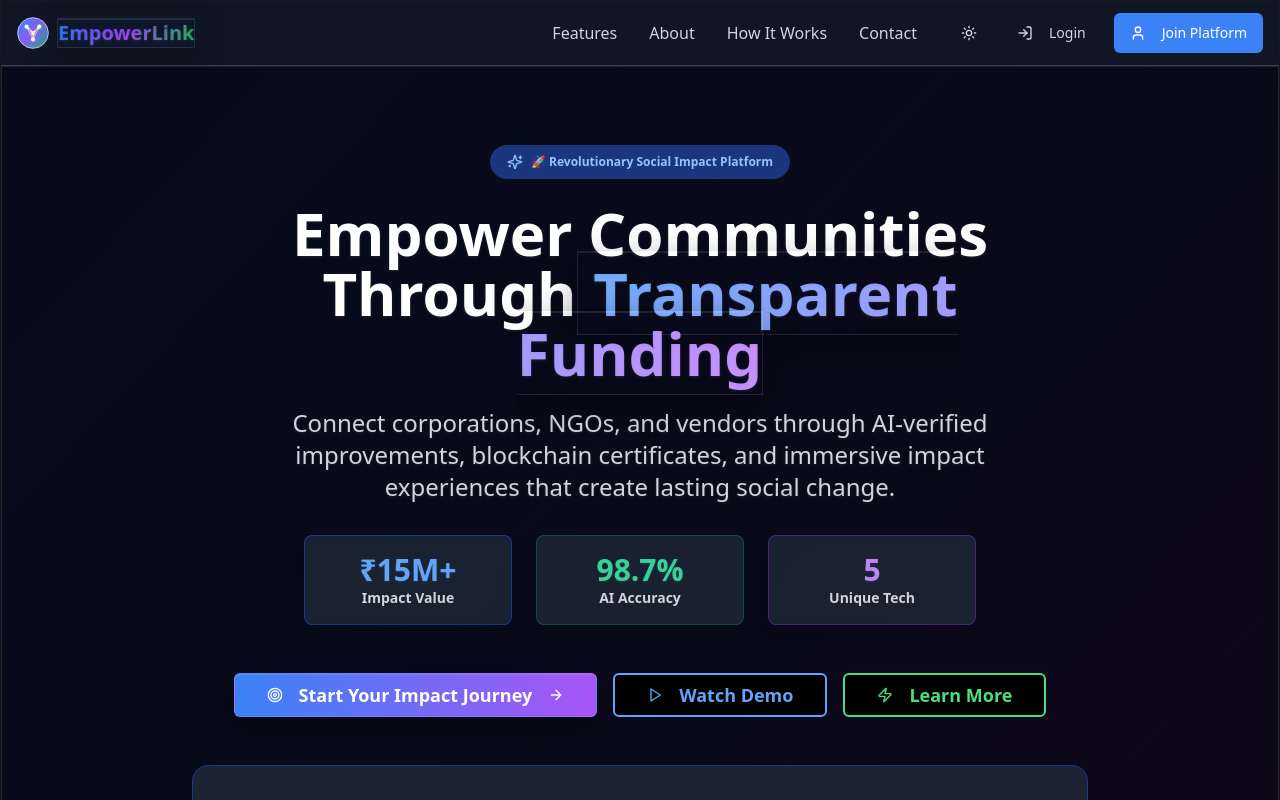
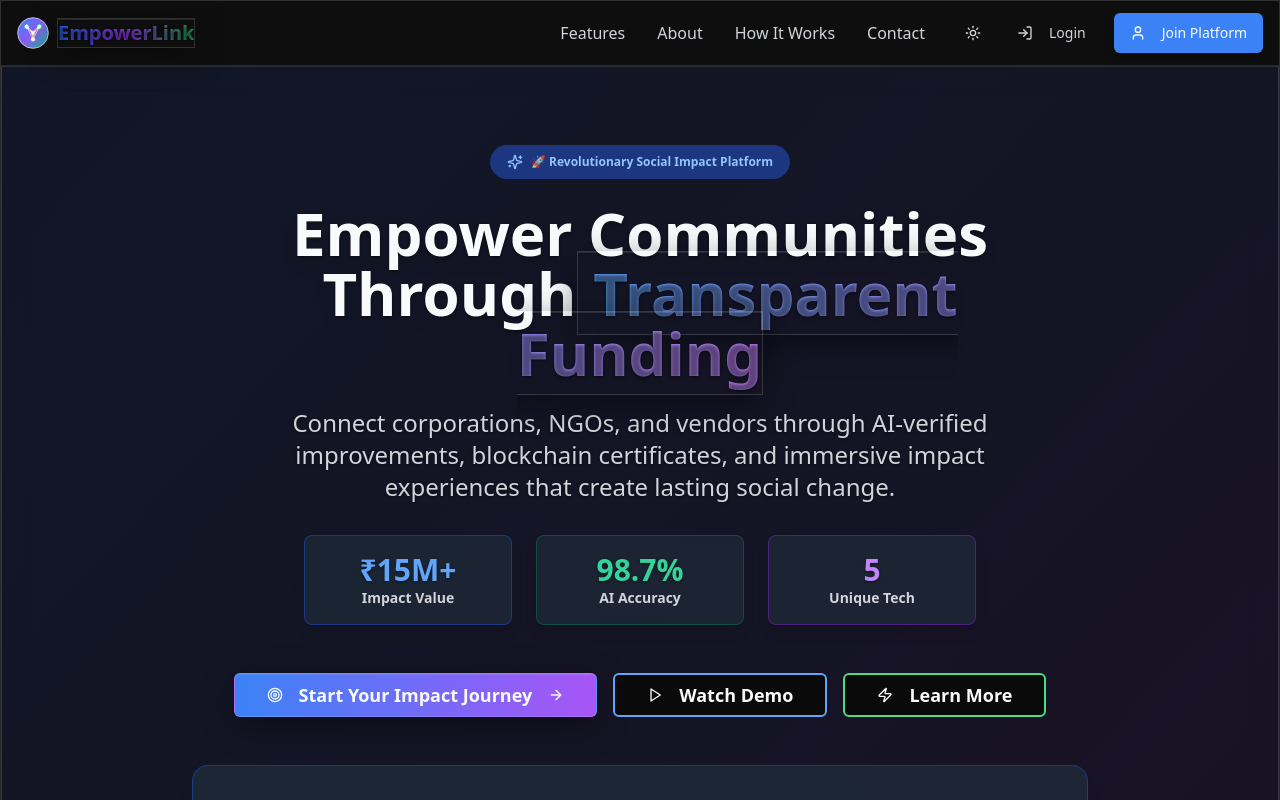
Before and after one commit to Mahi1801/trust-growth-network, a React (Vite) app: page / in a window 1280 px wide. Both pictures are taken after a click on the button "Switch to dark mode". Shown: the top 800 px of the page. Built offline with nearby package versions, Linux system fonts and the light colour scheme.

Commit message:
Refactor: Improved dark mode toggle and styling
Improved dark mode toggle functionality and enhanced color scheme for better visibility in dark mode.

```diff
--- a/src/components/Navbar.tsx
+++ b/src/components/Navbar.tsx
@@ -13,15 +13,21 @@ interface NavbarProps {
 const Navbar = ({ onLoginClick, onSignupClick }: NavbarProps) => {
   const [isOpen, setIsOpen] = useState(false);
   const [isDarkMode, setIsDarkMode] = useState(false);
+  const [mounted, setMounted] = useState(false);
   const { user, profile, logout } = useAuth();
 
   useEffect(() => {
+    setMounted(true);
     // Check for saved dark mode preference or default to light mode
     const savedMode = localStorage.getItem('darkMode');
     const prefersDark = savedMode === 'true' || (!savedMode && window.matchMedia('(prefers-color-scheme: dark)').matches);
     setIsDarkMode(prefersDark);
+
+    // Apply dark mode class immediately to prevent flash
     if (prefersDark) {
       document.documentElement.classList.add('dark');
+    } else {
+      document.documentElement.classList.remove('dark');
     }
   }, []);
 
@@ -29,11 +35,20 @@ const Navbar = ({ onLoginClick, onSignupClick }: NavbarProps) => {
     const newMode = !isDarkMode;
     setIsDarkMode(newMode);
     localStorage.setItem('darkMode', newMode.toString());
+
+    // Add smooth transition for theme change
+    document.documentElement.style.transition = 'background-color 0.3s ease, color 0.3s ease';
+
     if (newMode) {
       document.documentElement.classList.add('dark');
     } else {
       document.documentElement.classList.remove('dark');
     }
+
+    // Remove transition after change is complete
+    setTimeout(() => {
+      document.documentElement.style.transition = '';
+    }, 300);
   };
 
   const scrollToSection = (sectionId: string) => {
@@ -48,8 +63,13 @@ const Navbar = ({ onLoginClick, onSignupClick }: NavbarProps) => {
     window.location.href = '/';
   };
 
+  // Prevent hydration mismatch
+  if (!mounted) {
+    return null;
+  }
+
   return (
-    <nav className="fixed top-0 w-full bg-white/95 dark:bg-gray-900/95 backdrop-blur-sm border-b border-gray-200 dark:border-gray-700 z-50 transition-colors duration-200">
+    <nav className="fixed top-0 w-full bg-white/95 dark:bg-gray-900/95 backdrop-blur-sm border-b border-gray-200 dark:border-gray-700 z-50 transition-all duration-300">
       <div className="container mx-auto px-4">
         <div className="flex justify-between items-center h-16">
           <Logo onClick={handleLogoClick} />
@@ -58,49 +78,56 @@ const Navbar = ({ onLoginClick, onSignupClick }: NavbarProps) => {
           <div className="hidden md:flex items-center space-x-8">
             <button
               onClick={() => scrollToSection('features')}
-              className="text-gray-700 dark:text-gray-300 hover:text-blue-600 dark:hover:text-blue-400 transition-colors"
+              className="text-gray-700 dark:text-gray-300 hover:text-blue-600 dark:hover:text-blue-400 transition-all duration-200 font-medium"
             >
               Features
             </button>
             <button
               onClick={() => scrollToSection('about')}
-              className="text-gray-700 dark:text-gray-300 hover:text-blue-600 dark:hover:text-blue-400 transition-colors"
+              className="text-gray-700 dark:text-gray-300 hover:text-blue-600 dark:hover:text-blue-400 transition-all duration-200 font-medium"
             >
               About
             </button>
             <button
               onClick={() => scrollToSection('how-it-works')}
-              className="text-gray-700 dark:text-gray-300 hover:text-blue-600 dark:hover:text-blue-400 transition-colors"
+              className="text-gray-700 dark:text-gray-300 hover:text-blue-600 dark:hover:text-blue-400 transition-all duration-200 font-medium"
             >
               How It Works
             </button>
             <button
               onClick={() => scrollToSection('contact')}
-              className="text-gray-700 dark:text-gray-300 hover:text-blue-600 dark:hover:text-blue-400 transition-colors"
+              className="text-gray-700 dark:text-gray-300 hover:text-blue-600 dark:hover:text-blue-400 transition-all duration-200 font-medium"
             >
               Contact
             </button>
 
             <div className="flex items-center space-x-3">
-              {/* Dark Mode Toggle */}
+              {/* Enhanced Dark Mode Toggle */}
               <Button
                 variant="ghost"
                 size="sm"
                 onClick={toggleDarkMode}
-                className="text-gray-700 dark:text-gray-300 hover:text-blue-600 dark:hover:text-blue-400"
+                className="dark-mode-toggle relative text-gray-700 dark:text-gray-300 hover:text-blue-600 dark:hover:text-blue-400 hover:bg-blue-50 dark:hover:bg-blue-900/20 transition-all duration-300 rounded-full p-2"
+                aria-label={isDarkMode ? "Switch to light mode" : "Switch to dark mode"}
               >
-                {isDarkMode ? <Sun className="h-4 w-4" /> : <Moon className="h-4 w-4" />}
+                <div className="relative">
+                  {isDarkMode ? (
+                    <Sun className="h-5 w-5 transform transition-transform duration-300 hover:rotate-180" />
+                  ) : (
+                    <Moon className="h-5 w-5 transform transition-transform duration-300 hover:-rotate-12" />
+                  )}
+                </div>
               </Button>
 
               {user && profile ? (
                 <>
-                  <span className="text-gray-700 dark:text-gray-300">
+                  <span className="text-gray-700 dark:text-gray-300 font-medium">
                     Welcome, {profile.first_name || user.email}!
                   </span>
                   <Button
                     variant="ghost"
                     onClick={logout}
-                    className="text-gray-700 dark:text-gray-300 hover:text-blue-600 dark:hover:text-blue-400"
+                    className="text-gray-700 dark:text-gray-300 hover:text-red-600 dark:hover:text-red-400 hover:bg-red-50 dark:hover:bg-red-900/20 transition-all duration-200"
                   >
                     <LogOut className="h-4 w-4 mr-2" />
                     Logout
@@ -111,14 +138,14 @@ const Navbar = ({ onLoginClick, onSignupClick }: NavbarProps) => {
                   <Button
                     variant="ghost"
                     onClick={onLoginClick}
-                    className="text-gray-700 dark:text-gray-300 hover:text-blue-600 dark:hover:text-blue-400"
+                    className="text-gray-700 dark:text-gray-300 hover:text-blue-600 dark:hover:text-blue-400 hover:bg-blue-50 dark:hover:bg-blue-900/20 transition-all duration-200"
                   >
                     <LogIn className="h-4 w-4 mr-2" />
                     Login
                   </Button>
                   <Button
                     onClick={onSignupClick}
-                    className="bg-blue-600 hover:bg-blue-700 text-white dark:bg-blue-500 dark:hover:bg-blue-600"
+                    className="bg-blue-600 hover:bg-blue-700 text-white dark:bg-blue-500 dark:hover:bg-blue-600 transition-all duration-200 shadow-lg hover:shadow-xl transform hover:-translate-y-0.5"
                   >
                     <User className="h-4 w-4 mr-2" />
                     Join Platform
@@ -134,14 +161,20 @@ const Navbar = ({ onLoginClick, onSignupClick }: NavbarProps) => {
               variant="ghost"
               size="sm"
               onClick={toggleDarkMode}
-              className="text-gray-700 dark:text-gray-300"
+              className="dark-mode-toggle text-gray-700 dark:text-gray-300 hover:bg-blue-50 dark:hover:bg-blue-900/20 transition-all duration-300 rounded-full p-2"
+              aria-label={isDarkMode ? "Switch to light mode" : "Switch to dark mode"}
             >
-              {isDarkMode ? <Sun className="h-4 w-4" /> : <Moon className="h-4 w-4" />}
+              {isDarkMode ? (
+                <Sun className="h-4 w-4 transform transition-transform duration-300" />
+              ) : (
+                <Moon className="h-4 w-4 transform transition-transform duration-300" />
+              )}
             </Button>
             <Button
               variant="ghost"
               size="sm"
               onClick={() => setIsOpen(!isOpen)}
+              className="text-gray-700 dark:text-gray-300 hover:bg-gray-100 dark:hover:bg-gray-800 transition-all duration-200"
             >
               {isOpen ? <X className="h-6 w-6" /> : <Menu className="h-6 w-6" />}
             </Button>
@@ -150,29 +183,29 @@ const Navbar = ({ onLoginClick, onSignupClick }: NavbarProps) => {
 
         {/* Mobile Navigation */}
         {isOpen && (
-          <div className="md:hidden border-t border-gray-200 dark:border-gray-700 py-4">
+          <div className="md:hidden border-t border-gray-200 dark:border-gray-700 py-4 bg-white/95 dark:bg-gray-900/95 backdrop-blur-sm">
             <div className="flex flex-col space-y-4">
               <button
                 onClick={() => scrollToSection('features')}
-                className="text-gray-700 dark:text-gray-300 hover:text-blue-600 dark:hover:text-blue-400 transition-colors text-left"
+                className="text-gray-700 dark:text-gray-300 hover:text-blue-600 dark:hover:text-blue-400 transition-all duration-200 text-left font-medium py-2"
               >
                 Features
               </button>
               <button
                 onClick={() => scrollToSection('about')}
-                className="text-gray-700 dark:text-gray-300 hover:text-blue-600 dark:hover:text-blue-400 transition-colors text-left"
+                className="text-gray-700 dark:text-gray-300 hover:text-blue-600 dark:hover:text-blue-400 transition-all duration-200 text-left font-medium py-2"
               >
                 About
               </button>
               <button
                 onClick={() => scrollToSection('how-it-works')}
-                className="text-gray-700 dark:text-gray-300 hover:text-blue-600 dark:hover:text-blue-400 transition-colors text-left"
+                className="text-gray-700 dark:text-gray-300 hover:text-blue-600 dark:hover:text-blue-400 transition-all duration-200 text-left font-medium py-2"
               >
                 How It Works
               </button>
               <button
                 onClick={() => scrollToSection('contact')}
-                className="text-gray-700 dark:text-gray-300 hover:text-blue-600 dark:hover:text-blue-400 transition-colors text-left"
+                className="text-gray-700 dark:text-gray-300 hover:text-blue-600 dark:hover:text-blue-400 transition-all duration-200 text-left font-medium py-2"
               >
                 Contact
               </button>
@@ -180,13 +213,13 @@ const Navbar = ({ onLoginClick, onSignupClick }: NavbarProps) => {
               <div className="flex flex-col space-y-2 pt-4 border-t border-gray-200 dark:border-gray-700">
                 {user && profile ? (
                   <>
-                    <span className="text-gray-700 dark:text-gray-300">
+                    <span className="text-gray-700 dark:text-gray-300 font-medium py-2">
                       Welcome, {profile.first_name || user.email}!
                     </span>
                     <Button
                       variant="outline"
                       onClick={logout}
-                      className="justify-start"
+                      className="justify-start border-gray-300 dark:border-gray-600 hover:bg-red-50 dark:hover:bg-red-900/20 hover:border-red-300 dark:hover:border-red-600 transition-all duration-200"
                     >
                       <LogOut className="h-4 w-4 mr-2" />
                       Logout
@@ -197,14 +230,14 @@ const Navbar = ({ onLoginClick, onSignupClick }: NavbarProps) => {
                     <Button
                       variant="outline"
                       onClick={onLoginClick}
-                      className="justify-start"
+                      className="justify-start border-gray-300 dark:border-gray-600 hover:bg-blue-50 dark:hover:bg-blue-900/20 hover:border-blue-300 dark:hover:border-blue-600 transition-all duration-200"
                     >
                       <LogIn className="h-4 w-4 mr-2" />
                       Login
                     </Button>
                     <Button
                       onClick={onSignupClick}
-                      className="bg-blue-600 hover:bg-blue-700 text-white justify-start"
+                      className="bg-blue-600 hover:bg-blue-700 text-white justify-start shadow-lg transition-all duration-200"
                     >
                       <User className="h-4 w-4 mr-2" />
                       Join Platform
--- a/src/index.css
+++ b/src/index.css
@@ -46,11 +46,11 @@
   }
 
   .dark {
-    --background: 0 0% 0%;
+    --background: 0 0% 3.9%;
     --foreground: 0 0% 98%;
-    --card: 0 0% 3.9%;
+    --card: 0 0% 7%;
     --card-foreground: 0 0% 98%;
-    --popover: 0 0% 3.9%;
+    --popover: 0 0% 7%;
     --popover-foreground: 0 0% 98%;
     --primary: 0 0% 98%;
     --primary-foreground: 0 0% 9%;
@@ -65,7 +65,7 @@
     --border: 0 0% 14.9%;
     --input: 0 0% 14.9%;
     --ring: 0 0% 83.1%;
-    --sidebar-background: 0 0% 3.9%;
+    --sidebar-background: 0 0% 7%;
     --sidebar-foreground: 0 0% 98%;
     --sidebar-primary: 0 0% 98%;
     --sidebar-primary-foreground: 0 0% 9%;
@@ -79,6 +79,7 @@
 @layer base {
   * {
     @apply border-border;
+    transition: background-color 0.3s ease, color 0.3s ease, border-color 0.3s ease;
   }
 
   body {
@@ -91,18 +92,20 @@
     background-size: 100% 100%, 600px 600px, 500px 500px, 800px 800px;
     background-attachment: fixed;
     min-height: 100vh;
+    transition: all 0.3s ease;
   }
 
   .dark body {
     background:
-      linear-gradient(135deg, rgba(0, 0, 0, 0.95) 0%, rgba(0, 0, 0, 0.98) 50%, rgba(0, 0, 0, 1) 100%),
-      radial-gradient(circle at 20% 20%, rgba(59, 130, 246, 0.1) 0%, transparent 50%),
-      radial-gradient(circle at 80% 80%, rgba(147, 51, 234, 0.1) 0%, transparent 50%);
-    background-size: 100% 100%, 600px 600px, 500px 500px;
+      linear-gradient(135deg, rgba(0, 0, 0, 0.98) 0%, rgba(15, 15, 15, 0.98) 50%, rgba(0, 0, 0, 1) 100%),
+      radial-gradient(circle at 20% 20%, rgba(59, 130, 246, 0.15) 0%, transparent 50%),
+      radial-gradient(circle at 80% 80%, rgba(147, 51, 234, 0.15) 0%, transparent 50%),
+      radial-gradient(circle at 50% 50%, rgba(16, 185, 129, 0.12) 0%, transparent 60%);
+    background-size: 100% 100%, 600px 600px, 500px 500px, 800px 800px;
     background-attachment: fixed;
   }
 
-  /* Subtle geometric pattern overlay */
+  /* Enhanced geometric pattern overlay */
   body::before {
     content: '';
     position: fixed;
@@ -117,21 +120,22 @@
     pointer-events: none;
     z-index: -1;
     opacity: 0.7;
+    transition: opacity 0.3s ease;
   }
 
   .dark body::before {
     background-image:
-      linear-gradient(90deg, rgba(255, 255, 255, 0.05) 1px, transparent 1px),
-      linear-gradient(rgba(255, 255, 255, 0.05) 1px, transparent 1px);
-    opacity: 0.3;
+      linear-gradient(90deg, rgba(255, 255, 255, 0.08) 1px, transparent 1px),
+      linear-gradient(rgba(255, 255, 255, 0.08) 1px, transparent 1px);
+    opacity: 0.4;
   }
 
-  /* Smooth animations */
+  /* Enhanced smooth animations */
   * {
-    transition: all 0.2s cubic-bezier(0.4, 0, 0.2, 1);
+    transition: all 0.3s cubic-bezier(0.4, 0, 0.2, 1);
   }
 
-  /* Enhanced card backgrounds */
+  /* Enhanced card backgrounds with better dark mode support */
   .bg-white {
     background: rgba(255, 255, 255, 0.98) !important;
     backdrop-filter: blur(20px) saturate(180%);
@@ -143,12 +147,12 @@
   }
 
   .dark .bg-white {
-    background: rgba(0, 0, 0, 0.98) !important;
-    border: 1px solid rgba(255, 255, 255, 0.1) !important;
+    background: rgba(15, 15, 15, 0.98) !important;
+    border: 1px solid rgba(255, 255, 255, 0.15) !important;
     box-shadow:
-      0 4px 24px rgba(0, 0, 0, 0.3),
-      0 2px 12px rgba(0, 0, 0, 0.2),
-      0 1px 6px rgba(0, 0, 0, 0.1);
+      0 4px 24px rgba(0, 0, 0, 0.4),
+      0 2px 12px rgba(255, 255, 255, 0.05),
+      0 1px 6px rgba(255, 255, 255, 0.03);
   }
 
   .bg-gray-50 {
@@ -164,15 +168,15 @@
 
   .dark .bg-gray-50 {
     background: linear-gradient(135deg,
-      rgba(0, 0, 0, 0.98) 0%,
-      rgba(10, 10, 10, 0.98) 100%) !important;
-    border: 1px solid rgba(255, 255, 255, 0.1) !important;
+      rgba(20, 20, 20, 0.98) 0%,
+      rgba(30, 30, 30, 0.98) 100%) !important;
+    border: 1px solid rgba(255, 255, 255, 0.15) !important;
     box-shadow:
-      0 2px 12px rgba(0, 0, 0, 0.2),
-      0 1px 6px rgba(0, 0, 0, 0.1);
+      0 2px 12px rgba(0, 0, 0, 0.3),
+      0 1px 6px rgba(255, 255, 255, 0.05);
   }
 
-  /* Card hover effects */
+  /* Enhanced card hover effects */
   .card-hover {
     transition: all 0.3s cubic-bezier(0.4, 0, 0.2, 1);
     background: rgba(255, 255, 255, 0.98) !important;
@@ -181,8 +185,8 @@
   }
 
   .dark .card-hover {
-    background: rgba(0, 0, 0, 0.98) !important;
-    border: 1px solid rgba(255, 255, 255, 0.1) !important;
+    background: rgba(15, 15, 15, 0.98) !important;
+    border: 1px solid rgba(255, 255, 255, 0.15) !important;
   }
 
   .card-hover:hover {
@@ -197,14 +201,14 @@
 
   .dark .card-hover:hover {
     box-shadow:
-      0 20px 40px rgba(0, 0, 0, 0.4),
-      0 10px 25px rgba(0, 0, 0, 0.3),
-      0 5px 15px rgba(0, 0, 0, 0.2);
-    background: rgba(0, 0, 0, 1) !important;
-    border: 1px solid rgba(255, 255, 255, 0.2) !important;
+      0 20px 40px rgba(0, 0, 0, 0.5),
+      0 10px 25px rgba(255, 255, 255, 0.1),
+      0 5px 15px rgba(255, 255, 255, 0.05);
+    background: rgba(20, 20, 20, 1) !important;
+    border: 1px solid rgba(255, 255, 255, 0.25) !important;
   }
 
-  /* Gradient backgrounds enhanced */
+  /* Enhanced gradient backgrounds */
   [class*="bg-gradient-to-"] {
     backdrop-filter: blur(16px) saturate(180%) !important;
     border: 1px solid rgba(255, 255, 255, 0.2) !important;
@@ -214,19 +218,97 @@
   }
 
   .dark [class*="bg-gradient-to-"] {
-    border: 1px solid rgba(255, 255, 255, 0.1) !important;
+    border: 1px solid rgba(255, 255, 255, 0.15) !important;
     box-shadow:
-      0 8px 32px rgba(0, 0, 0, 0.3),
+      0 8px 32px rgba(0, 0, 0, 0.4),
       inset 0 1px 0 rgba(255, 255, 255, 0.1);
   }
 
-  /* Text shadow for better readability */
+  /* Enhanced text visibility in dark mode */
+  .text-gray-900 {
+    color: rgb(17 24 39) !important;
+  }
+
+  .dark .text-gray-900 {
+    color: rgb(249 250 251) !important;
+  }
+
+  .text-gray-800 {
+    color: rgb(31 41 55) !important;
+  }
+
+  .dark .text-gray-800 {
+    color: rgb(243 244 246) !important;
+  }
+
+  .text-gray-700 {
+    color: rgb(55 65 81) !important;
+  }
+
+  .dark .text-gray-700 {
+    color: rgb(229 231 235) !important;
+  }
+
+  .text-gray-600 {
+    color: rgb(75 85 99) !important;
+  }
+
+  .dark .text-gray-600 {
+    color: rgb(209 213 219) !important;
+  }
+
+  .text-gray-500 {
+    color: rgb(107 114 128) !important;
+  }
+
+  .dark .text-gray-500 {
+    color: rgb(156 163 175) !important;
+  }
+
+  .text-gray-400 {
+    color: rgb(156 163 175) !important;
+  }
+
+  .dark .text-gray-400 {
+    color: rgb(156 163 175) !important;
+  }
+
+  .text-gray-300 {
+    color: rgb(209 213 219) !important;
+  }
+
+  .dark .text-gray-300 {
+    color: rgb(209 213 219) !important;
+  }
+
+  /* Enhanced text shadow for better readability */
   .text-3xl, .text-2xl, .text-xl, .text-4xl, .text-5xl, .text-6xl {
     text-shadow: 0 1px 3px rgba(0, 0, 0, 0.1);
   }
 
   .dark .text-3xl, .dark .text-2xl, .dark .text-xl, .dark .text-4xl, .dark .text-5xl, .dark .text-6xl {
-    text-shadow: 0 1px 3px rgba(255, 255, 255, 0.1);
+    text-shadow: 0 1px 3px rgba(0, 0, 0, 0.5);
+  }
+
+  /* Enhanced navigation in dark mode */
+  .dark nav {
+    background: rgba(15, 15, 15, 0.95) !important;
+    border-bottom: 1px solid rgba(255, 255, 255, 0.1) !important;
+  }
+
+  /* Enhanced button styles for dark mode */
+  .dark button {
+    color: rgb(249 250 251) !important;
+  }
+
+  .dark button:hover {
+    background: rgba(255, 255, 255, 0.1) !important;
+  }
+
+  /* Enhanced footer in dark mode */
+  .dark footer {
+    background: rgba(0, 0, 0, 0.98) !important;
+    border-top: 1px solid rgba(255, 255, 255, 0.1) !important;
   }
 
   /* Smooth scroll */
@@ -234,9 +316,9 @@
     scroll-behavior: smooth;
   }
 
-  /* Button animations */
+  /* Enhanced button animations */
   button {
-    transition: all 0.2s cubic-bezier(0.4, 0, 0.2, 1);
+    transition: all 0.3s cubic-bezier(0.4, 0, 0.2, 1);
   }
 
   button:hover {
@@ -256,9 +338,31 @@
   .bg-white, .bg-gray-50, .card-hover {
     will-change: transform, box-shadow;
   }
+
+  /* Dark mode toggle button enhancement */
+  .dark-mode-toggle {
+    position: relative;
+    overflow: hidden;
+  }
+
+  .dark-mode-toggle::before {
+    content: '';
+    position: absolute;
+    top: 0;
+    left: 0;
+    right: 0;
+    bottom: 0;
+    background: linear-gradient(45deg, transparent 30%, rgba(255, 255, 255, 0.1) 50%, transparent 70%);
+    transform: translateX(-100%);
+    transition: transform 0.6s;
+  }
+
+  .dark-mode-toggle:hover::before {
+    transform: translateX(100%);
+  }
 }
 
-/* Custom animations */
+/* Enhanced custom animations */
 @keyframes fade-in {
   from {
     opacity: 0;
@@ -292,6 +396,15 @@
   }
 }
 
+@keyframes pulse-glow {
+  0%, 100% {
+    box-shadow: 0 0 5px rgba(59, 130, 246, 0.5);
+  }
+  50% {
+    box-shadow: 0 0 20px rgba(59, 130, 246, 0.8);
+  }
+}
+
 .animate-fade-in {
   animation: fade-in 0.5s ease-out;
 }
@@ -302,6 +415,10 @@
 
 .animate-slide-up {
   animation: slide-up 0.4s ease-out;
+}
+
+.animate-pulse-glow {
+  animation: pulse-glow 2s ease-in-out infinite;
 }
 
 /* Staggered animations */
@@ -316,3 +433,10 @@
 .animate-delay-300 {
   animation-delay: 0.3s;
 }
+
+/* Enhanced responsive design */
+@media (max-width: 768px) {
+  .dark-mode-toggle {
+    padding: 0.5rem;
+  }
+}
```
